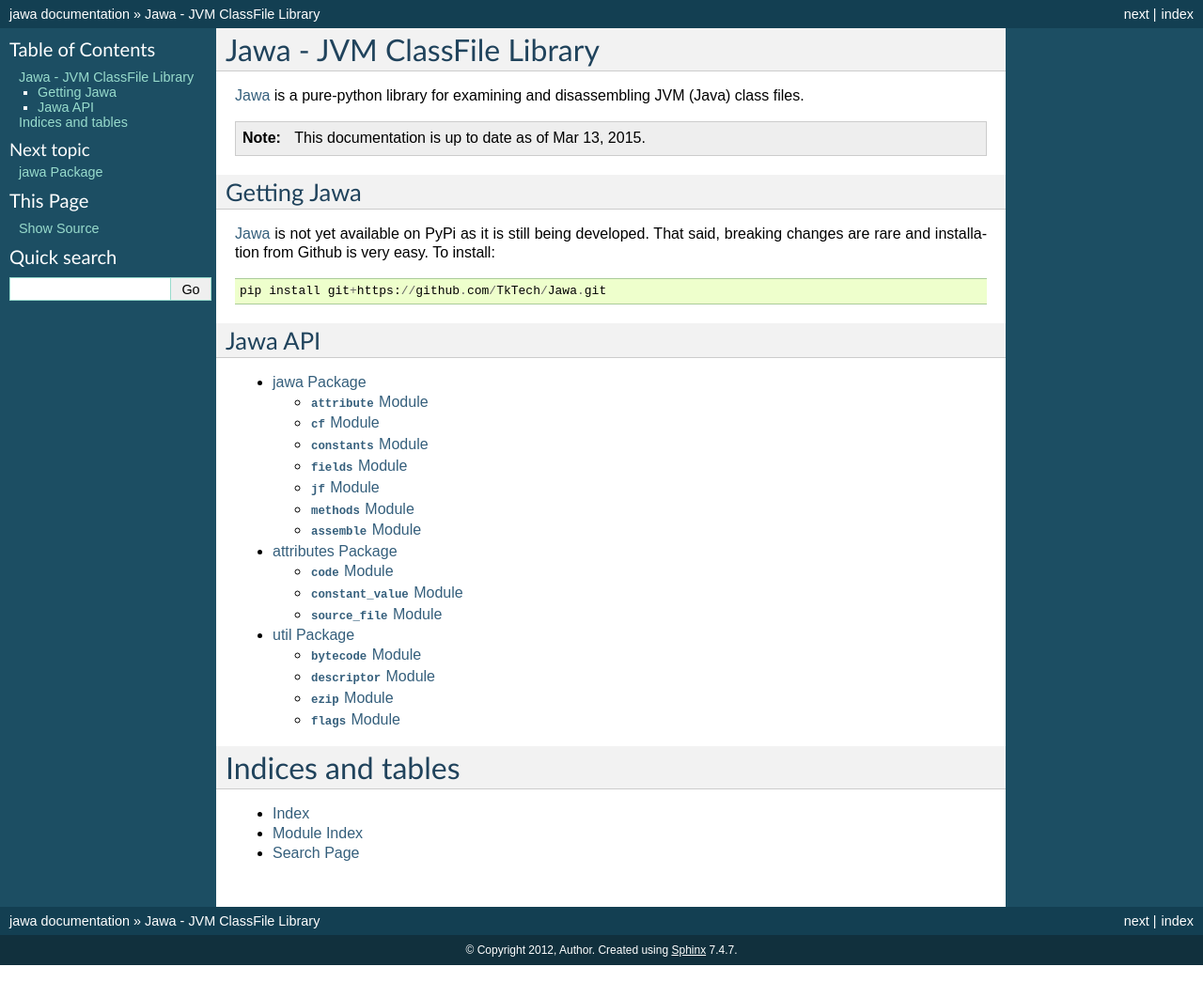
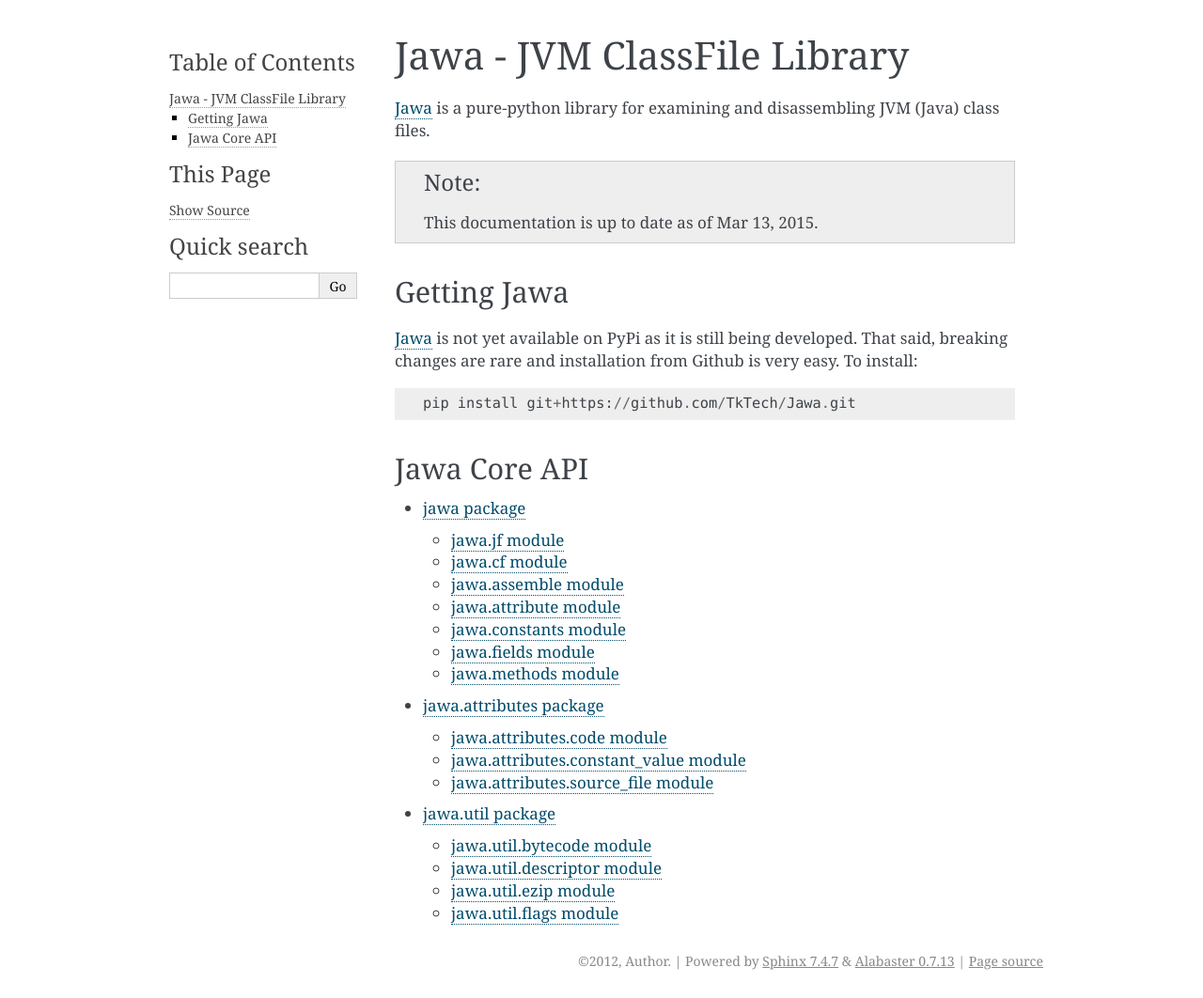
Before and after one commit to TkTech/lawu, a Sphinx documentation site: the page built from docs/index.rst, in a window 1280 px wide. Shown: the whole page at 94% size. Built offline with Sphinx 7.4.7, drawn with Linux system fonts in a browser that asks for light colours; before the commit the page ends 1027 px from its top, so only the background shows below that.

Commit message:
Started manually structuring documentation, as we've outgrown sphinx-apigen. Additionally switched to the new sphinx default theme.

```diff
--- a/docs/conf.py
+++ b/docs/conf.py
@@ -25,7 +25,11 @@
 
 # Add any Sphinx extension module names here, as strings. They can be extensions
 # coming with Sphinx (named 'sphinx.ext.*') or your custom ones.
-extensions = ['sphinx.ext.autodoc', 'sphinx.ext.viewcode']
+extensions = [
+    'sphinx.ext.autodoc',
+    'sphinx.ext.viewcode',
+    'sphinx.ext.autosummary'
+]
 
 # Add any paths that contain templates here, relative to this directory.
 templates_path = ['_templates']
@@ -91,12 +95,14 @@
 
 # The theme to use for HTML and HTML Help pages.  See the documentation for
 # a list of builtin themes.
-html_theme = 'default'
+html_theme = 'alabaster'
 
 # Theme options are theme-specific and customize the look and feel of a theme
 # further.  For a list of options available for each theme, see the
 # documentation.
-#html_theme_options = {}
+html_theme_options = {
+    'logo_name': 'Jawa'
+}
 
 # Add any paths that contain custom themes here, relative to this directory.
 #html_theme_path = []
--- a/docs/index.rst
+++ b/docs/index.rst
@@ -16,20 +16,12 @@
 
     pip install git+https://github.com/TkTech/Jawa.git
 
-Jawa API
---------
+Jawa Core API
+-------------
 
 .. toctree::
-   :maxdepth: 4
+    :maxdepth: 2
 
-   jawa
-   jawa.attributes
-   jawa.util
-
-
-Indices and tables
-==================
-
-* :ref:`genindex`
-* :ref:`modindex`
-* :ref:`search`
+    jawa
+    jawa.attributes
+    jawa.util
--- a/docs/jawa.attributes.rst
+++ b/docs/jawa.attributes.rst
@@ -1,24 +1,24 @@
-attributes Package
-==================
+jawa.attributes package
+=======================
 
-:mod:`code` Module
--------------------
+jawa.attributes.code module
+---------------------------
 
 .. automodule:: jawa.attributes.code
     :members:
     :undoc-members:
     :show-inheritance:
 
-:mod:`constant_value` Module
-----------------------------
+jawa.attributes.constant_value module
+-------------------------------------
 
 .. automodule:: jawa.attributes.constant_value
     :members:
     :undoc-members:
     :show-inheritance:
 
-:mod:`source_file` Module
--------------------------
+jawa.attributes.source_file module
+----------------------------------
 
 .. automodule:: jawa.attributes.source_file
     :members:
--- a/docs/jawa.rst
+++ b/docs/jawa.rst
@@ -1,60 +1,58 @@
-.. include:: links.rst
-
-jawa Package
+jawa package
 ============
 
-:mod:`attribute` Module
------------------------
+jawa.jf module
+--------------
+
+.. automodule:: jawa.jf
+    :members:
+    :undoc-members:
+    :show-inheritance:
+
+jawa.cf module
+--------------
+
+.. automodule:: jawa.cf
+    :members:
+    :undoc-members:
+    :show-inheritance:
+
+jawa.assemble module
+--------------------
+
+.. automodule:: jawa.assemble
+    :members:
+    :undoc-members:
+    :show-inheritance:
+
+jawa.attribute module
+---------------------
 
 .. automodule:: jawa.attribute
     :members:
     :undoc-members:
     :show-inheritance:
 
-:mod:`cf` Module
-----------------
-
-.. automodule:: jawa.cf
-    :members:
-    :undoc-members:
-    :show-inheritance:
-
-:mod:`constants` Module
------------------------
+jawa.constants module
+---------------------
 
 .. automodule:: jawa.constants
     :members:
     :undoc-members:
     :show-inheritance:
 
-:mod:`fields` Module
---------------------
+jawa.fields module
+------------------
 
 .. automodule:: jawa.fields
     :members:
     :undoc-members:
     :show-inheritance:
 
-:mod:`jf` Module
-----------------
-
-.. automodule:: jawa.jf
-    :members:
-    :undoc-members:
-    :show-inheritance:
-
-:mod:`methods` Module
----------------------
+jawa.methods module
+-------------------
 
 .. automodule:: jawa.methods
     :members:
     :undoc-members:
     :show-inheritance:
-
-:mod:`assemble` Module
-----------------------
-
-.. automodule:: jawa.assemble
-    :members:
-    :undoc-members:
-    :show-inheritance:
--- a/docs/jawa.util.rst
+++ b/docs/jawa.util.rst
@@ -1,32 +1,32 @@
-util Package
-============
+jawa.util package
+=================
 
-:mod:`bytecode` Module
-----------------------
+jawa.util.bytecode module
+-------------------------
 
 .. automodule:: jawa.util.bytecode
     :members:
     :undoc-members:
     :show-inheritance:
 
-:mod:`descriptor` Module
-------------------------
+jawa.util.descriptor module
+---------------------------
 
 .. automodule:: jawa.util.descriptor
     :members:
     :undoc-members:
     :show-inheritance:
 
-:mod:`ezip` Module
-------------------
+jawa.util.ezip module
+---------------------
 
 .. automodule:: jawa.util.ezip
     :members:
     :undoc-members:
     :show-inheritance:
 
-:mod:`flags` Module
--------------------
+jawa.util.flags module
+----------------------
 
 .. automodule:: jawa.util.flags
     :members:
```
Also changed, not shown: docs/modules.rst (deleted, +0 -7 lines), docs/links.rst (line endings or trailing spaces).
